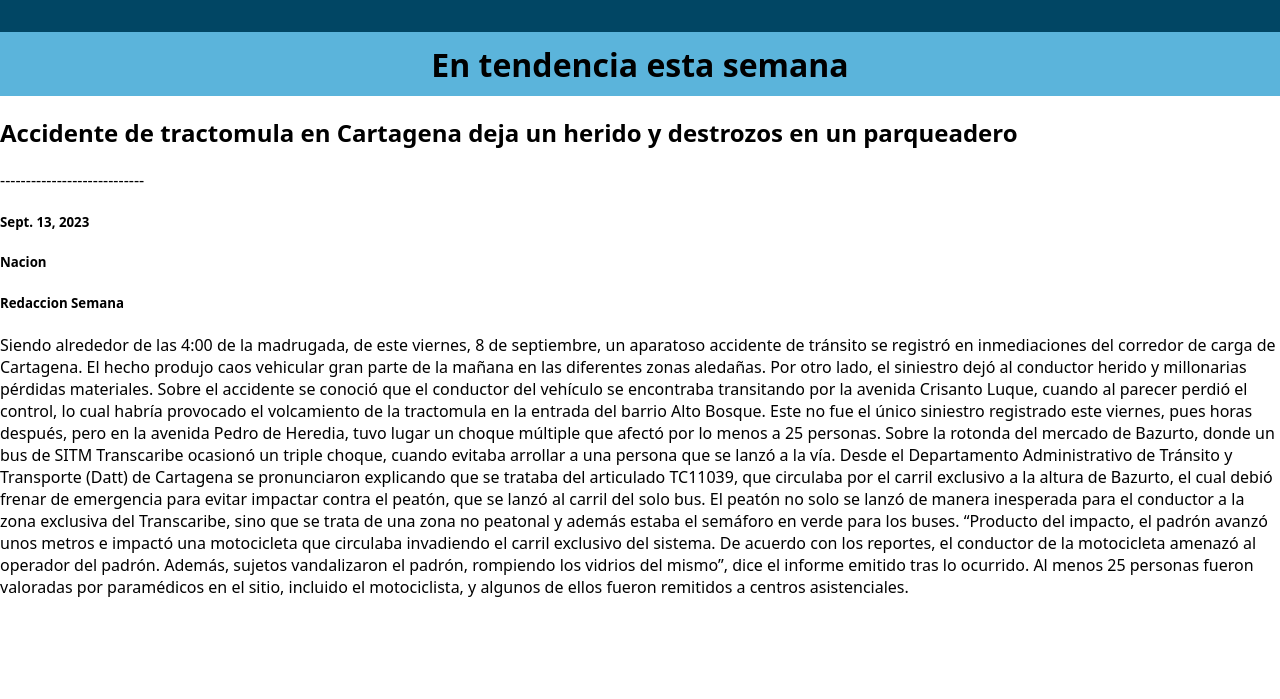
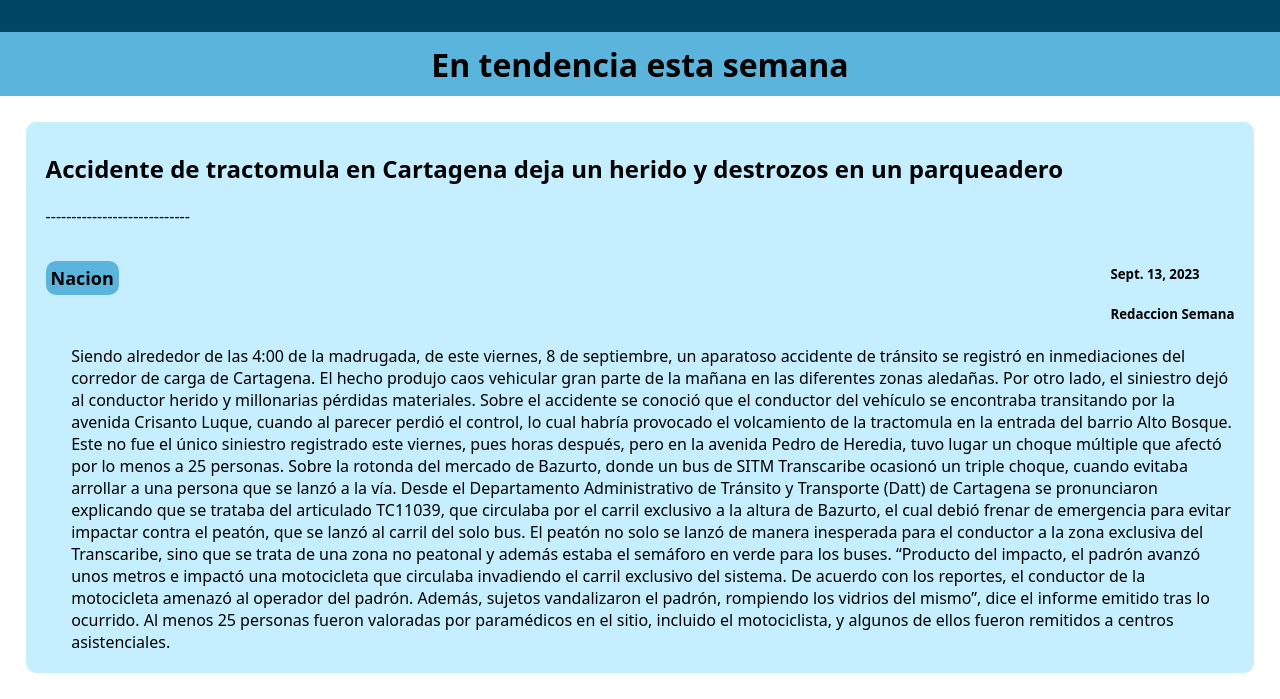
Before and after one commit to nicolasgutar/RyM, a Django app: page /noticia/1 in a window 1280 px wide. Shown: the part 148-847 px from the top of the page. Before the commit the page ends 745 px from the top, so only its background shows below. Run offline with Django 4.2, Linux system fonts and the light colour scheme; data comes from the database, SQL or seed files in the repository.

Commit message:
terminado noticia

```diff
--- a/main/static/clases.css
+++ b/main/static/clases.css
@@ -3,6 +3,13 @@
     font-family: system-ui, -apple-system, BlinkMacSystemFont, 'Segoe UI', Roboto, Oxygen, Ubuntu, Cantarell, 'Open Sans', 'Helvetica Neue', sans-serif;
 }
 
+.contenedor{
+  background-color: #C5EEFF;
+  border-radius: 10px;
+  margin: 2vw;
+  padding: 20px;
+  padding-top: 10px;
+}
 .contenedor-titulo{
     display: flex;
     flex-direction: column;
@@ -19,13 +26,6 @@
 }
 .contenedor-noticias{
   margin-top: 2vw;
-}
-.contenedor-about{
-  background-color: #C5EEFF;
-  border-radius: 10px;
-  margin: 2vw;
-  padding: 20px;
-  padding-top: 10px;
 }
 
 .title{
--- a/main/templates/main/about.html
+++ b/main/templates/main/about.html
@@ -5,7 +5,7 @@
 <div class="contenedor-subtitulo">
   <p class="subtitle">Acerca de</p>
 </div>
-<section id="about" class="contenedor-about">
+<section id="about" class="contenedor">
   <h2>¿Qué es noticio?</h2>
   <p>Noticio es la plataforma de noticias que te muestra las noticias que necesitas y prefieres. NO MAS noticias basura, desinformación ni amarillismo. Lorem ipsum dolor sit amet, consectetur adipiscing elit. Donec vitae molestie nisl. Fusce posuere tincidunt diam, vel gravida sem vulputate ac. Donec tortor velit, egestas congue odio sed, congue blandit enim. Donec porttitor faucibus purus a vehicula. Integer urna sem, gravida et sagittis vel, vehicula in ex.</p>
   <h2>¿Por qué Noticio?</h2>
--- a/main/templates/main/noticia.html
+++ b/main/templates/main/noticia.html
@@ -5,13 +5,17 @@
     <p class="subtitle">En tendencia esta semana</p>
 </div>
 
-<div>
+<div class="contenedor">
     <h2>{{noticia.titulo}}</h2>
     <p>----------------------------</p>
-    <h5>{{noticia.fecha}}</h5>
-    <h5>{{noticia.tags}}</h5>
-    <h5>{{noticia.autor}}</h5>
-    <article>{{noticia.contenido}}</article>
+    <div class="info-noticia">
+        <p class="tag-noticia">{{noticia.tags}}</p>
+        <div>
+            <h5>{{noticia.fecha}}</h5>
+            <h5>{{noticia.autor}}</h5>
+        </div>
+    </div>
+    <article style="padding-left: 2vw">{{noticia.contenido}}</article>
 </div>
 
 {% endblock %}
```
